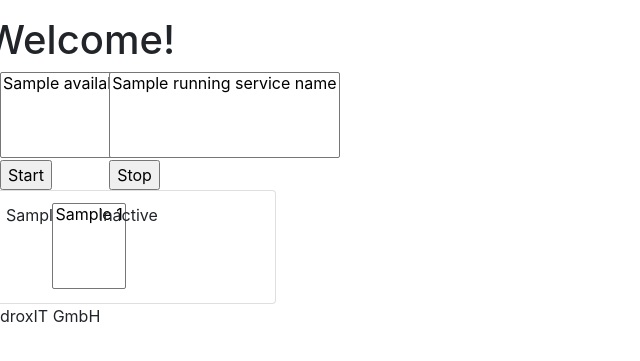
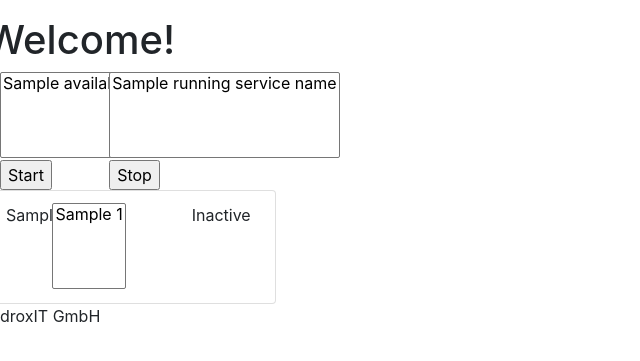
Before and after one commit to droxit/roxcomposer-gui, a Django app: template roxgui/web/templates/web/web.html in a window 1280 px wide. Shown: the part 24-385 px from the top of the page, without its empty margins (0-640 px from the left). Run offline with Django 3.2, Linux system fonts and the light colour scheme; the template is opened without the code that fills it: most values are stand-ins (such as "Sample title", 1, 10 or a date in 2020); some libraries are stand-ins or nearby versions.

Commit message:
Adjust column spacing in bootstrap rows

```diff
--- a/roxgui/web/templates/web/web.html
+++ b/roxgui/web/templates/web/web.html
@@ -63,9 +63,9 @@
         <li class="list-group-item">
             <div class="row">
                 <div class="col-lg-2">
-                    {{ data.0 }}
+                    <p>{{ data.0 }}</p>
                 </div>
-                <div class="col-lg-2">
+                <div class="col-lg-6">
                     <select multiple>
                         {% for name in data.1 %}
                         <option value="{{ name }}">{{ name }}</option>
```
